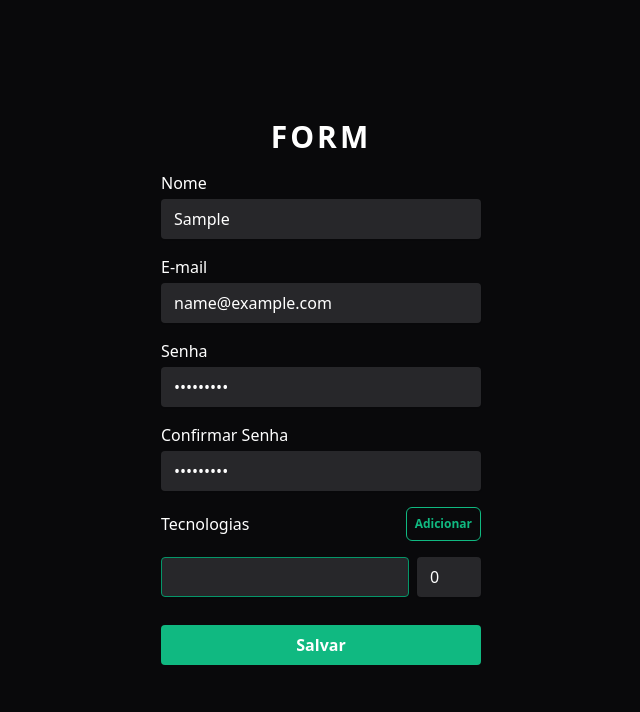
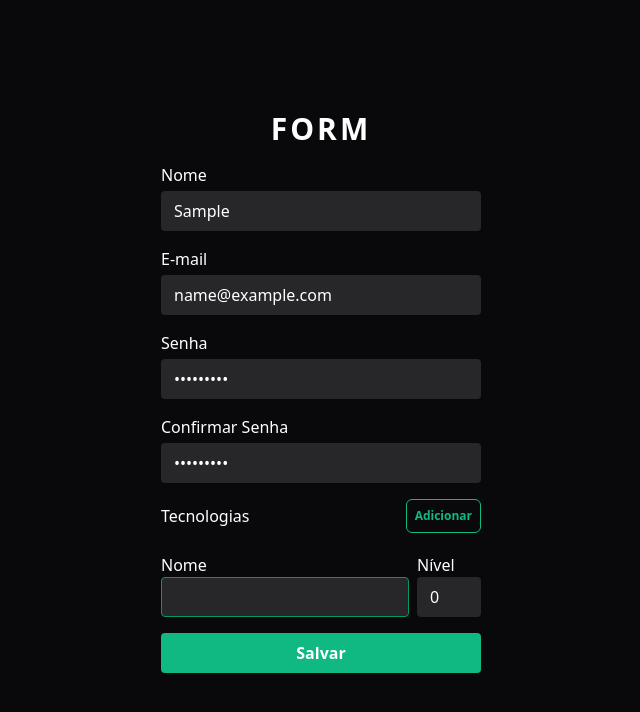
Before and after one commit to viniciusferreira7/forms-avancados-react, a React (Vite) app: page / in a window 1280 px wide. Both pictures are taken after typing "Sample", "name@example.com", "Sample123", "Sample123" into the empty fields and a click on the button "Adicionar". Shown: the top 712 px of the page, without its empty margins (319-959 px from the left). Built offline with nearby package versions, Linux system fonts and the light colour scheme.

Commit message:
feat: added feature validate if you have repeated technologies

```diff
--- a/src/App.tsx
+++ b/src/App.tsx
@@ -30,10 +30,16 @@ const createUserFormSchema = z
       .array(
         z.object({
           title: z.string().nonempty('O titulo é obrigatório'),
-          knowledge: z.coerce.number().min(1, 'Min é 1').max(10, 'max é 10'),
+          knowledge: z.coerce.number().min(1, 'Min é 1').max(100, 'max é 100'),
         }),
       )
-      .min(2, 'insira pelo menos 2 tecnologias'),
+      .min(2, 'insira pelo menos 2 tecnologias')
+      .refine((techs) => {
+        return techs.every(
+          (tech) =>
+            techs.filter((item) => item.title === tech.title).length < 2,
+        )
+      }, 'Só pode uma tecnologia de cada'),
   })
   .superRefine((arg, ctz) => {
     if (arg.password !== arg.confirmPassword) {
@@ -66,7 +72,7 @@ export function App() {
     append({ title: '', knowledge: 0 })
   }
 
-  function createUser(data: any) {
+  function createUser(data: CreateUserFormData) {
     console.log(data)
   }
 
@@ -129,7 +135,7 @@ export function App() {
             </span>
           )}
         </div>
-        <div className="flex flex-col gap-1">
+        <div className="flex flex-col gap-1 space-y-4">
           <label htmlFor="" className="flex items-center justify-between">
             Tecnologias
             <button
@@ -144,8 +150,9 @@ export function App() {
           </label>
           {fields.map((field, index) => {
             return (
-              <div key={field.id} className="flex  gap-2 my-3">
-                <div className="flex-1">
+              <div key={field.id} className="flex gap-2 items-center ">
+                <div className="flex-1 flex flex-col ">
+                  <label htmlFor="title">Nome</label>
                   <input
                     type="text"
                     className="w-full border border-transparent focus:border-emerald-600 shadow-sm
@@ -158,7 +165,8 @@ export function App() {
                     </p>
                   )}
                 </div>
-                <div>
+                <div className="flex flex-col">
+                  <label htmlFor="knowledge">Nível</label>
                   <input
                     type="number"
                     className="w-16 border border-transparent focus:border-emerald-600 shadow-sm
```
